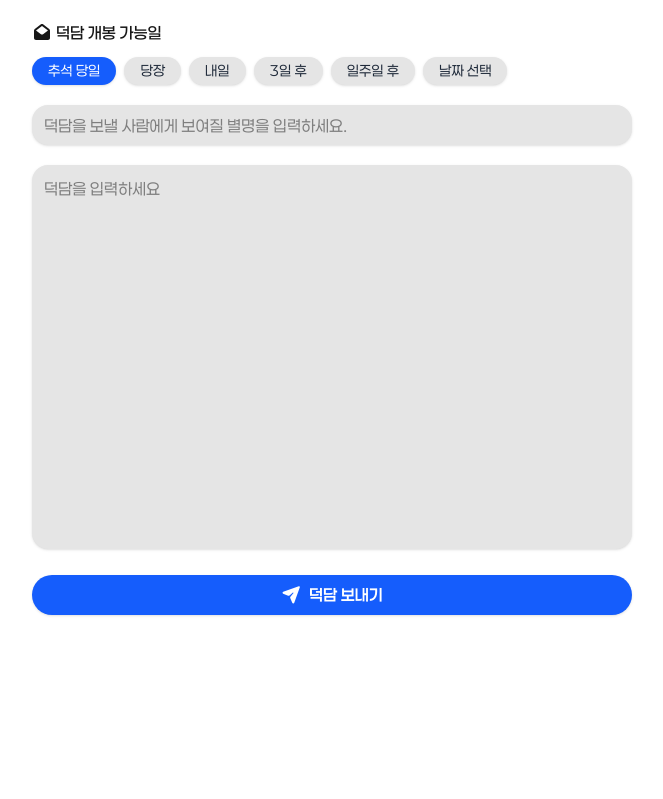
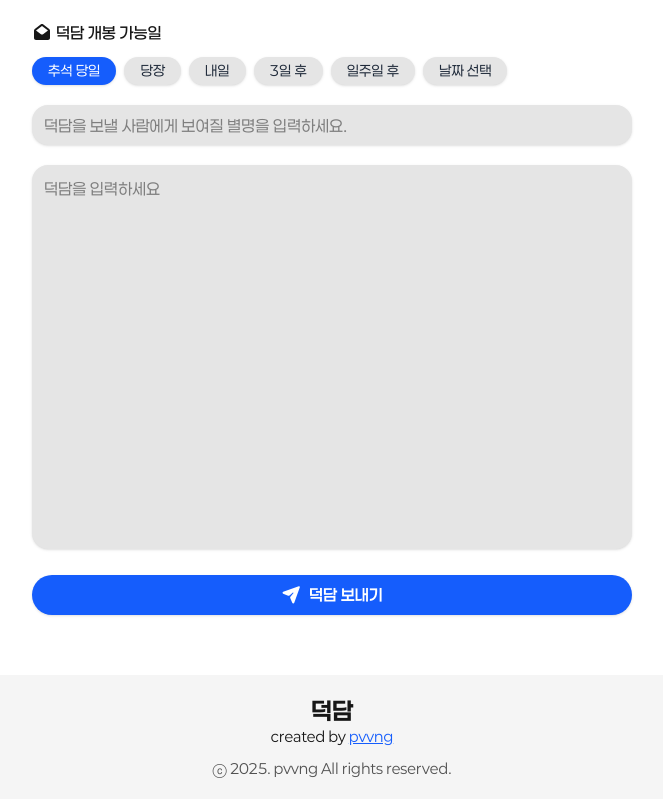
Before and after one commit to pvvng/deokdam, a Next.js app: page / in a window 1280 px wide. Shown: the part 1819-2618 px from the top of the page, without its empty margins (308-971 px from the left). Before the commit the page ends 2454 px from the top, so only its background shows below. Built offline with nearby package versions, Linux system fonts and the light colour scheme.

Commit message:
feat: footer

```diff
--- a/app/layout.tsx
+++ b/app/layout.tsx
@@ -8,6 +8,7 @@ import { paperlogy } from "./@fonts/paperlogy";
 import "./globals.css";
 import Navbar from "@/components/Navbar";
 import { KakaoProvider } from "@/components/Kakao";
+import Footer from "@/components/Footer";
 
 const geistSans = Geist({
   variable: "--font-geist-sans",
@@ -44,6 +45,7 @@ export default function RootLayout({
             <Navbar />
             {children}
           </div>
+          <Footer />
         </KakaoProvider>
       </body>
     </html>
--- /dev/null
+++ b/components/Footer/index.tsx
@@ -0,0 +1,24 @@
+import Link from "next/link";
+
+export default function Footer() {
+  return (
+    <footer className="w-full p-5 bg-neutral-100 mt-10 font-paperlogy">
+      <div className="w-full max-w-screen-sm mx-auto text-center">
+        <p className="font-bold text-2xl">덕담</p>
+        <p className="text-sm">
+          created by{" "}
+          <Link
+            href="https://github.com/pvvng"
+            target="_blank"
+            className="underline text-blue-600"
+          >
+            pvvng
+          </Link>
+        </p>
+        <p className="text-sm text-neutral-600 mt-3">
+          ⓒ 2025. pvvng All rights reserved.
+        </p>
+      </div>
+    </footer>
+  );
+}
--- a/components/Loader/index.tsx
+++ b/components/Loader/index.tsx
@@ -1,9 +1,11 @@
 export default function Loader() {
   return (
-    <div className="mt-15 flex flex-row justify-center gap-2 mx-auto">
-      <div className="sm:size-4 size-3 rounded-full bg-blue-600 animate-bounce"></div>
-      <div className="sm:size-4 size-3 rounded-full bg-blue-600 animate-bounce [animation-delay:-.3s]"></div>
-      <div className="sm:size-4 size-3 rounded-full bg-blue-600 animate-bounce [animation-delay:-.5s]"></div>
+    <div className="w-full h-100 flex justify-center items-center">
+      <div className="flex flex-row justify-center gap-2 mx-auto">
+        <div className="sm:size-4 size-3 rounded-full bg-blue-600 animate-bounce"></div>
+        <div className="sm:size-4 size-3 rounded-full bg-blue-600 animate-bounce [animation-delay:-.3s]"></div>
+        <div className="sm:size-4 size-3 rounded-full bg-blue-600 animate-bounce [animation-delay:-.5s]"></div>
+      </div>
     </div>
   );
 }
--- a/components/Modal/ShareDeokdam.tsx
+++ b/components/Modal/ShareDeokdam.tsx
@@ -19,7 +19,7 @@ export default function ShareDeokDamModal({
       <Overlay onClose={onClose}>
         <div
           onClick={(e) => e.stopPropagation()}
-          className="relative shrink-0 w-full max-w-80 aspect-square rounded-2xl bg-white
+          className="relative shrink-0 w-full max-w-80 aspect-square rounded-2xl
           font-paperlogy text-center overflow-hidden"
         >
           {/* content */}
```
